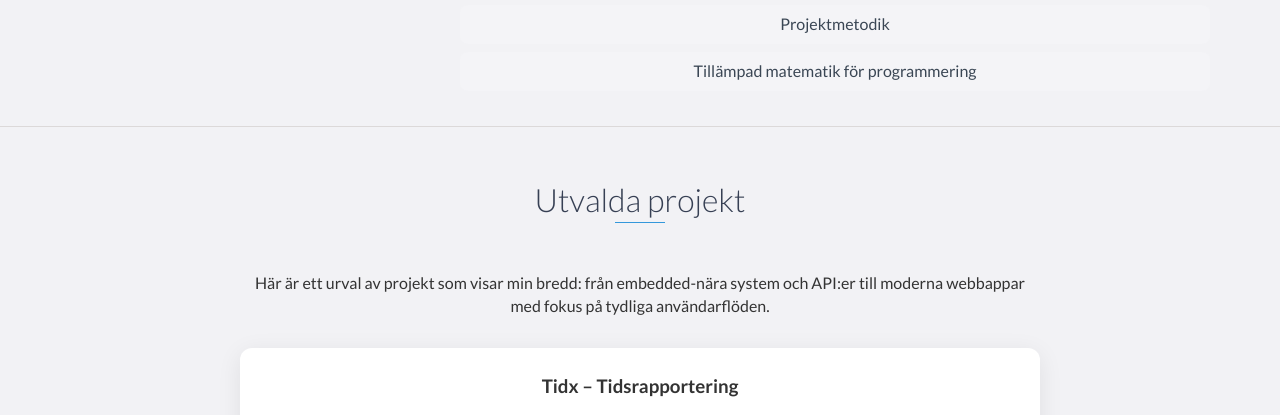
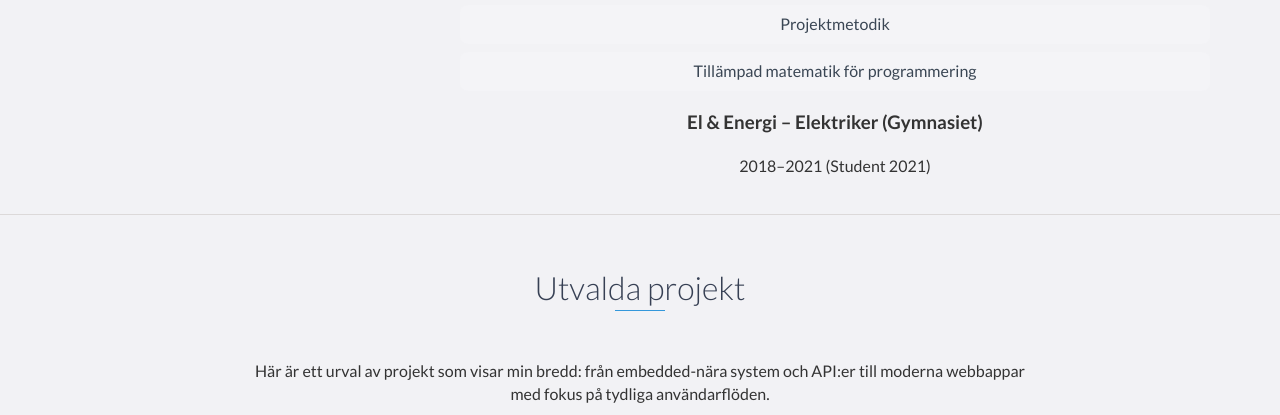
Before and after one commit to hannesassarsson/portfolio, a website: page index.html in a window 1280 px wide. Shown: the part 3177-3592 px from the top of the page. Drawn offline with Linux system fonts and the light colour scheme.

Commit message:
added gymnasieutbildning

```diff
--- a/index.html
+++ b/index.html
@@ -263,6 +263,9 @@
                     <li>Projektmetodik</li>
                     <li>Tillämpad matematik för programmering</li>
                 </ul>
+
+                <h3>El &amp; Energi – Elektriker (Gymnasiet)</h3>
+                <p>2018–2021 (Student 2021)</p>
             </div>
         </div>
     </div>
```
